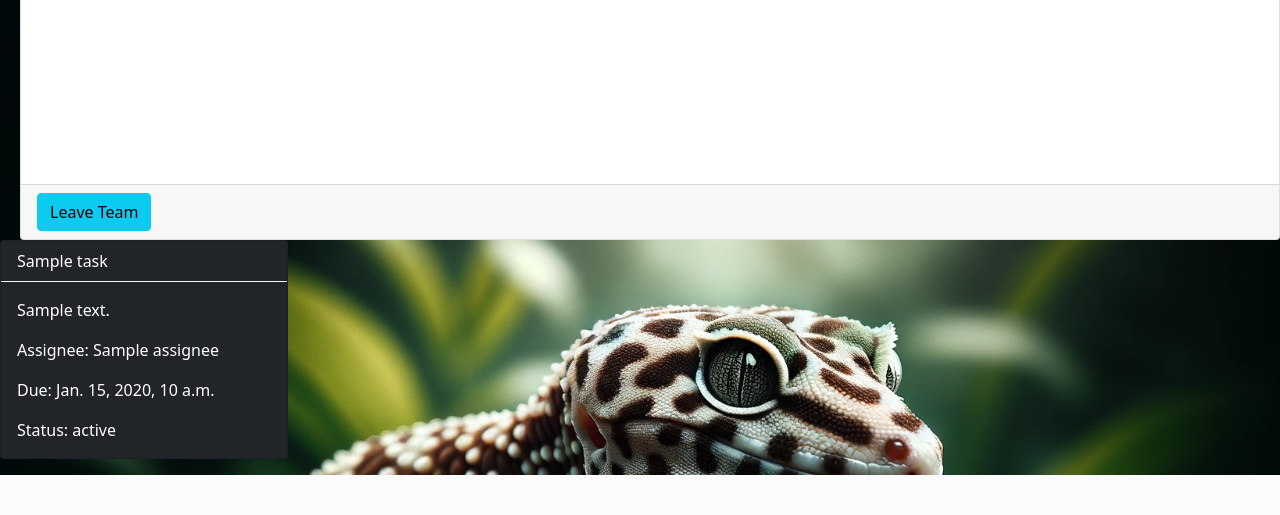
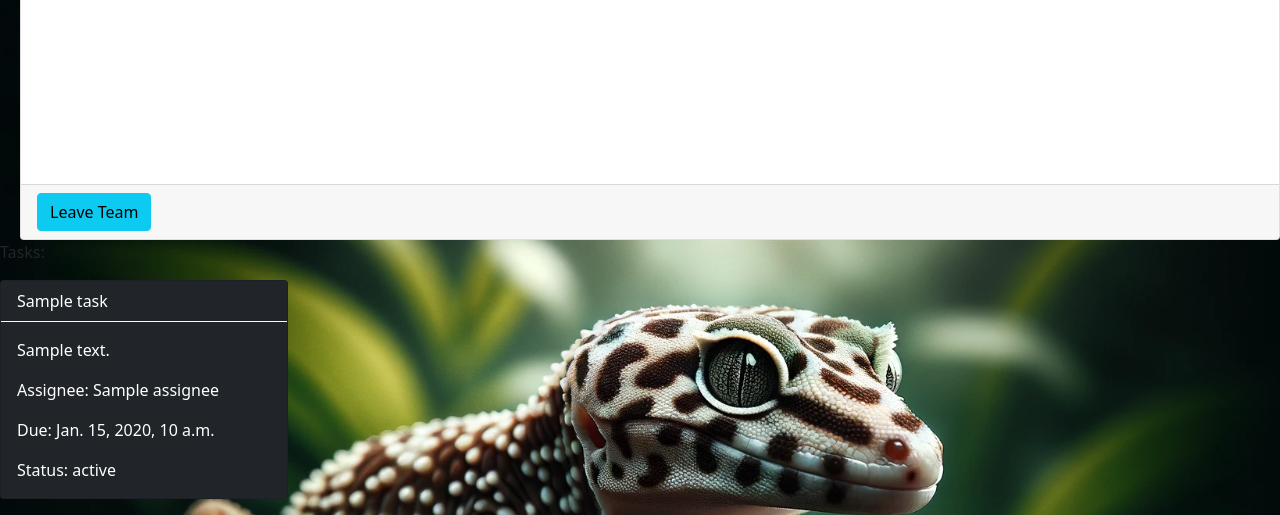
Before and after one commit to Minhaj2911/Gecko, a Django app: template Gecko/tasks/templates/team_detail.html in a window 1280 px wide. Shown: the part 692-1207 px from the top of the page. Before the commit the page ends 1167 px from the top, so only its background shows below. Run offline with Django 4.2, Linux system fonts and the light colour scheme; the template is opened without the code that fills it: most values are stand-ins (such as "Sample title", 1, 10 or a date in 2020); some libraries are stand-ins or nearby versions.

Commit message:
Fix team detail view

```diff
--- a/Gecko/tasks/templates/team_detail.html
+++ b/Gecko/tasks/templates/team_detail.html
@@ -55,6 +55,8 @@
   </div>
 </div>
 <div class="row">
+  {% if tasks %}
+  <p>Tasks:</p>
   {% for task in tasks %}
   <div class="col-md-4">
     <div class="card text-white bg-dark mb-3" style="max-width: 18rem;">
@@ -68,5 +70,10 @@
     </div>
   </div>
   {% endfor %}
+  {% else %}
+  <div class="col-md-12">
+    <h2>No tasks yet...</h2>
+  </div>
+  {% endif %}
 </div>
 {% endblock %}
--- a/Gecko/tasks/views.py
+++ b/Gecko/tasks/views.py
@@ -188,11 +188,11 @@ def delete_team(request, pk):
 def team_detail(request, pk):
     """ Display the current team's details. """
     team = Team.objects.get(pk=pk)
-    # tasks = Task.objects.filter(team_of_task = team)
+    tasks = Task.objects.filter(tasks = team)
     is_admin = team.admin == request.user
     context = {
         'team': team,
-        'tasks': team.tasks.all(),
+        'tasks': tasks,
         'is_admin': is_admin,
     }
     return render(request, 'team_detail.html', context)
```
Also changed, not shown: Gecko/tasks/migrations/0001_initial.py, Gecko/tasks/migrations/0002_task_team_of_task.py (deleted), Gecko/tasks/migrations/0003_alter_task_team_of_task.py (deleted).
